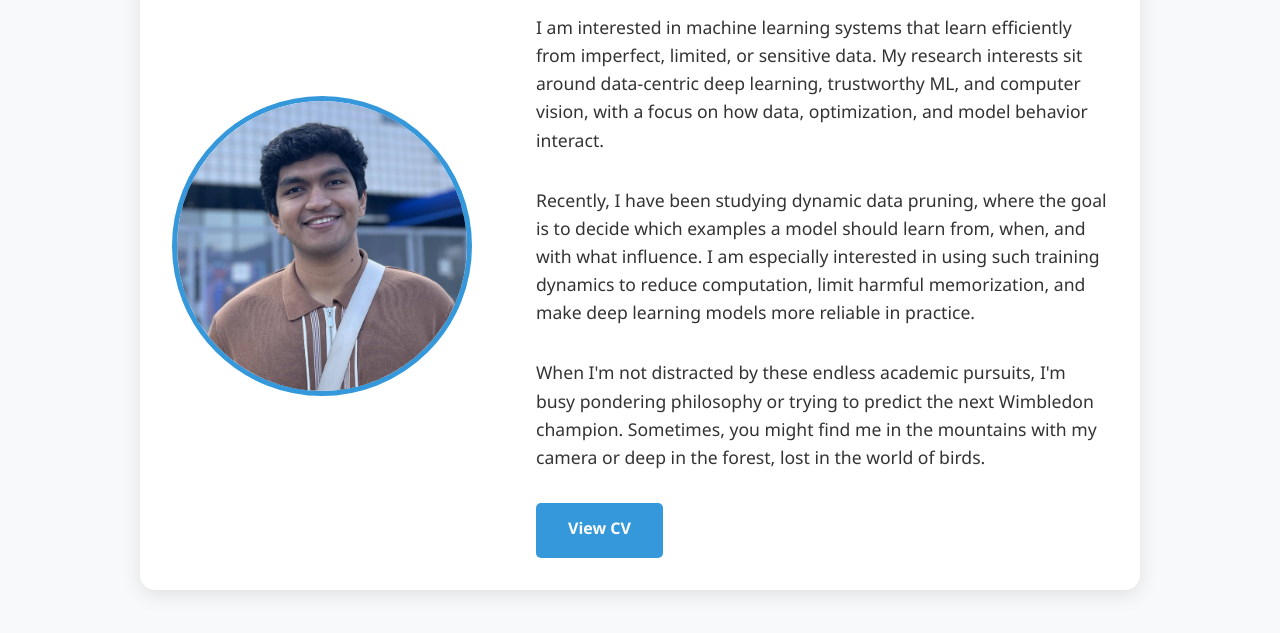
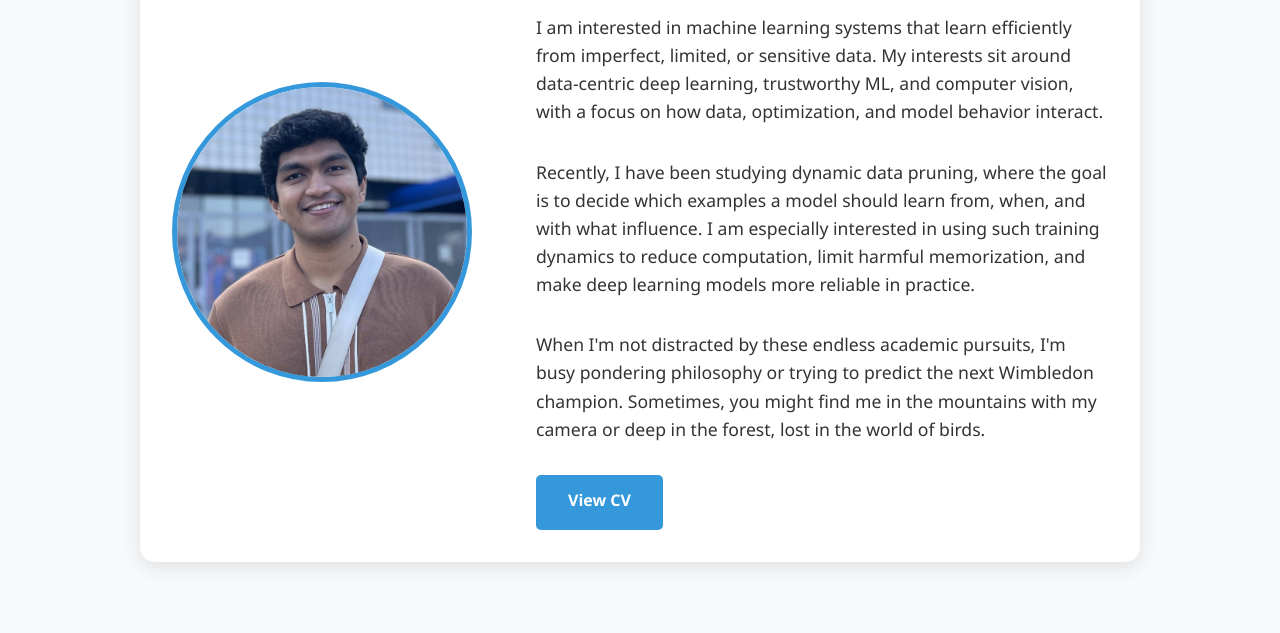
Before and after one commit to chinmayj23/chinmayj23.github.io, a plain HTML site: page index.html in a window 1280 px wide. Shown: the part 195-828 px from the top of the page. Drawn offline with Linux system fonts and the light colour scheme.

Commit message:
index page updated

```diff
--- a/index.html
+++ b/index.html
@@ -39,11 +39,11 @@
                     <p class="bio">I have a broad interest in machine learning and data science, and I have lately been curious about data-centric and reliable deep learning, and its interplay with efficiency.</p>
                     <p class="bio">My experience spans a range of applied ML problems across research and industry contexts. I have worked extensively with computer vision, including projects on single-image 3D reconstruction, synthetic data generation, pose estimation, and object detection, alongside large-scale experimentation and data analysis, with early exposure to time-series modeling. Across these projects, I’ve had the chance to see data-driven ideas translate into real outcomes - enabling large-scale research experiments, improving everyday workflows for domain experts, or contributing to data-informed decisions.</p> -->
 
-                    <p class="bio">I am interested in machine learning systems that learn efficiently from imperfect, limited, or sensitive data. My research interests sit around data-centric deep learning, trustworthy ML, and computer vision, with a focus on how data, optimization, and model behavior interact.</p>
+                    <p class="bio">I am interested in machine learning systems that learn efficiently from imperfect, limited, or sensitive data. My interests sit around data-centric deep learning, trustworthy ML, and computer vision, with a focus on how data, optimization, and model behavior interact.</p>
 
                     <p class="bio">Recently, I have been studying dynamic data pruning, where the goal is to decide which examples a model should learn from, when, and with what influence. I am especially interested in using such training dynamics to reduce computation, limit harmful memorization, and make deep learning models more reliable in practice.</p>
 
-                    <!-- <p class="bio">My experience spans applied ML and computer vision across research and industry. I am currently looking for research opportunities where I can work on making AI trustworthy and efficient.</p> -->
+                    <!-- <p class="bio">I have worked extensively with computer vision, including projects on single-image 3D reconstruction, synthetic data generation, pose estimation, and object detection, alongside large-scale experimentation and data analysis, with early exposure to time-series modeling. Across these projects, I’ve had the chance to see data-driven ideas translate into real outcomes - enabling large-scale research experiments, improving everyday workflows for domain experts, or contributing to data-informed decisions.</p> -->
 
                     <p class="bio">When I'm not distracted by these endless academic pursuits, I'm busy pondering philosophy or trying to predict the next Wimbledon champion. Sometimes, you might find me in the mountains with my camera or deep in the forest, lost in the world of birds.</p>
 
```
